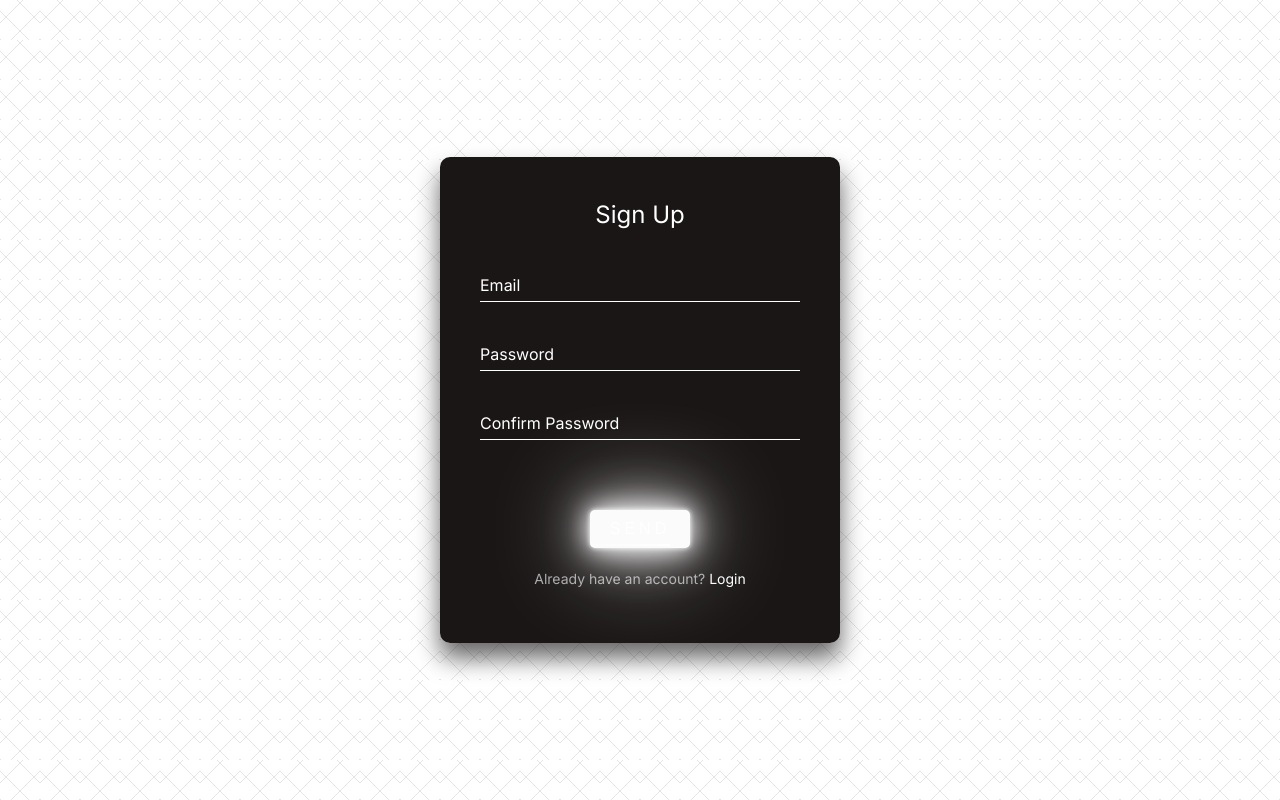
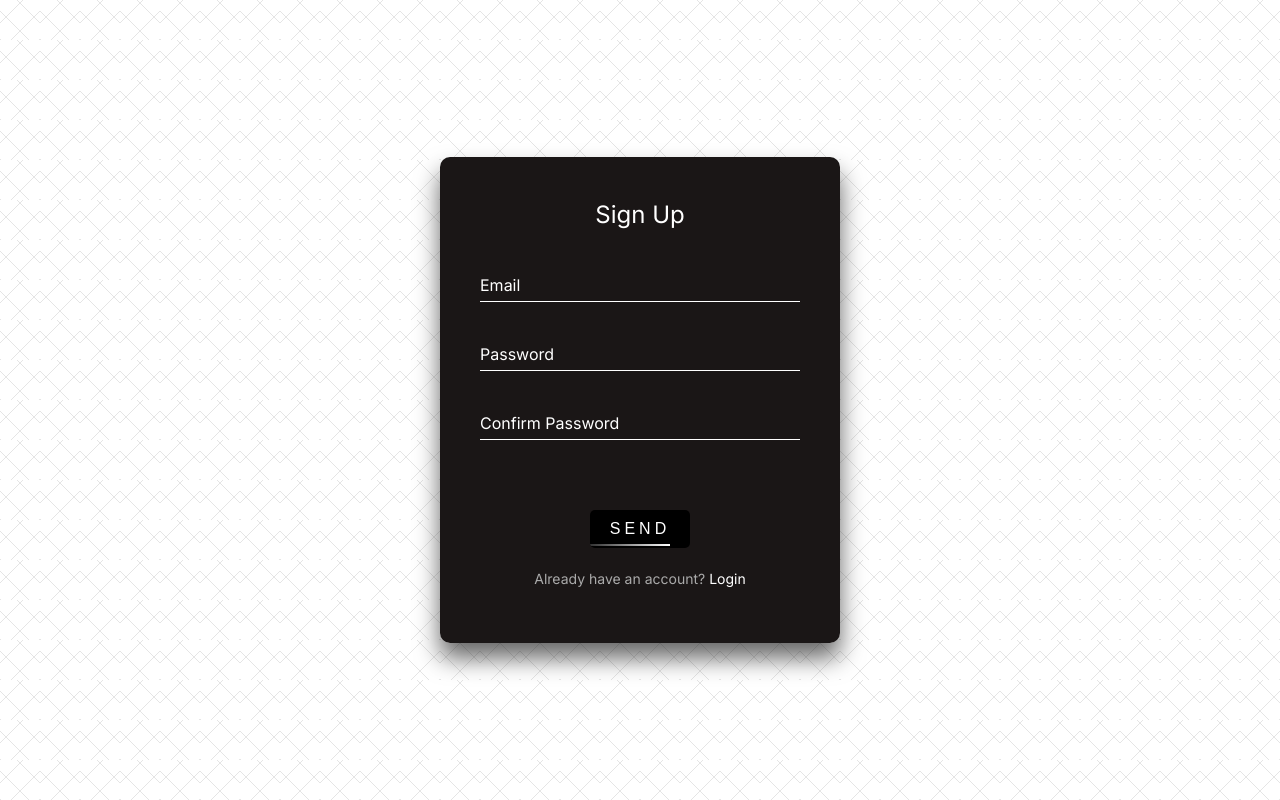
Before and after one commit to ssandeep9o1/Naa_Khaata, a React (Vite) app: page /signup in a window 1280 px wide. In both pictures the pointer is over the button "SEND". Built offline with nearby package versions, Linux system fonts and the light colour scheme; no server answers; a web font is replaced by a local one.

Commit message:
changed forgot and signup pages ui

```diff
--- a/src/pages/ForgotPassword/ForgotPasswordPage.css
+++ b/src/pages/ForgotPassword/ForgotPasswordPage.css
@@ -54,7 +54,7 @@
   font-size: 12px;
 }
 
-.login-box form button { /* Changed from 'a' to 'button' */
+.login-box form button {
   position: relative;
   display: inline-block;
   padding: 10px 20px;
@@ -72,13 +72,13 @@
 }
 
 .login-box button:hover {
-  background: #ffffff;
-  color: #fff;
+  background: #000000;
+  color: #ffffff;
   border-radius: 5px;
-  box-shadow: 0 0 5px #ffffff,
-              0 0 25px #ffffff,
-              0 0 50px #ffffff,
-              0 0 100px #ffffff;
+  box-shadow: 0 0 0px #ffffff,
+              0 0 0px #ffffff,
+              0 0 0px #ffffff,
+              0 0 0px #ffffff;
 }
 
 .login-box button span {
--- a/src/pages/SignUp/SignUpPage.css
+++ b/src/pages/SignUp/SignUpPage.css
@@ -33,8 +33,8 @@
   margin-top: 40px; letter-spacing: 4px; background: none; border: none; cursor: pointer;
 }
 .login-box button:hover {
-  background: #fbfbfb; color: #fff; border-radius: 5px;
-  box-shadow: 0 0 5px #ffffff, 0 0 25px #ffffff, 0 0 50px #ffffff, 0 0 100px #ffffff;
+  background: #000000; color: #fff; border-radius: 5px;
+  box-shadow: 0 0 0px #ffffff, 0 0 0px #ffffff, 0 0 0px #ffffff, 0 0 0px #ffffff;
 }
 .login-box button span { position: absolute; display: block; }
 
```
